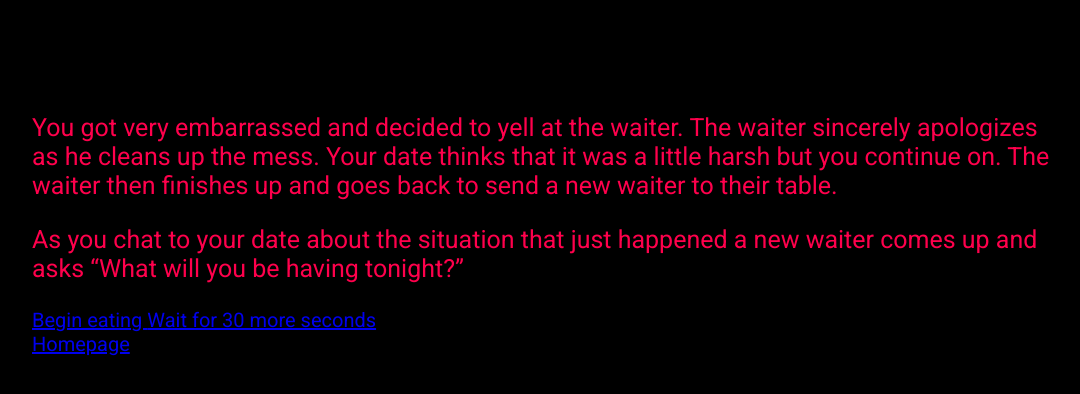
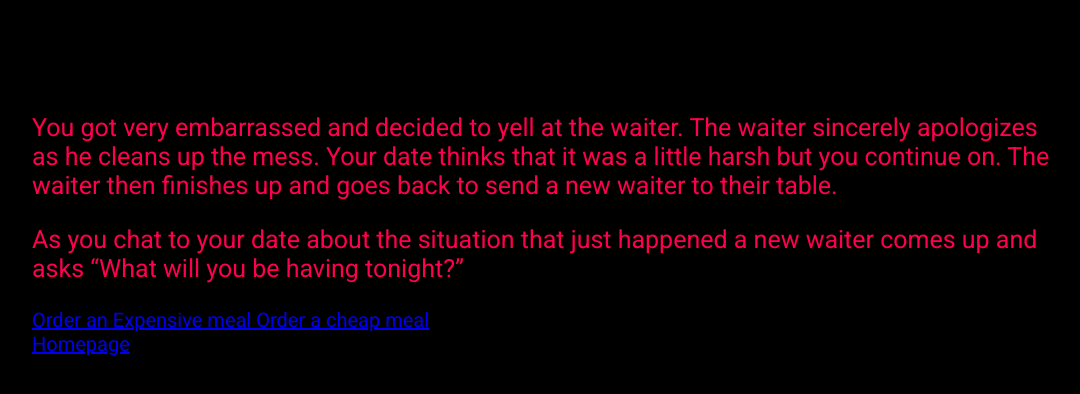
Before and after one commit to Jose4k/TextBasedGame1, a plain HTML site: page yell1.html in a window 1280 px wide. Shown: the whole page, without its empty margins (148-1228 px from the left). Drawn offline with Linux system fonts and the light colour scheme; a web font is replaced by a local one.

Commit message:
Fourth commit

```diff
--- a/yell1.html
+++ b/yell1.html
@@ -21,8 +21,8 @@
                As you chat to your date about the situation that just happened a new  waiter comes  up and asks
                “What will you be having tonight?”
             </p>
-            <a href='eat1.html'>Begin eating </a>
-            <a href='wait1.html'>Wait for 30 more seconds</a>
+            <a href='expensive1.html'>Order an Expensive meal  </a>
+            <a href='cheap.html'>Order a cheap meal </a>
         </div>
         <a href='index.html'>Homepage</a>
 </html>
```
